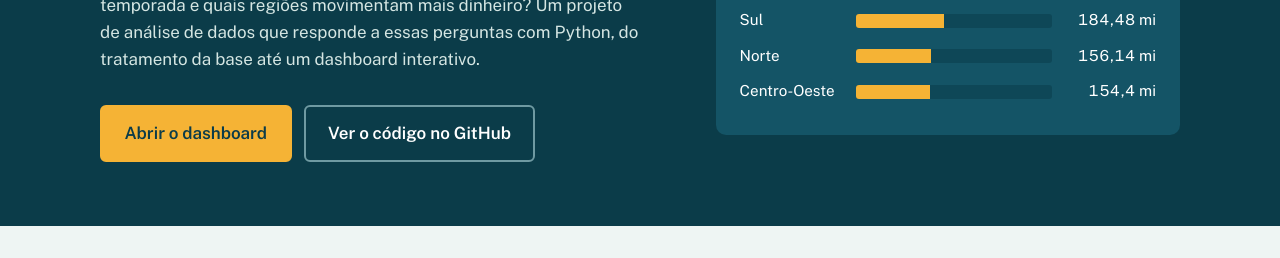
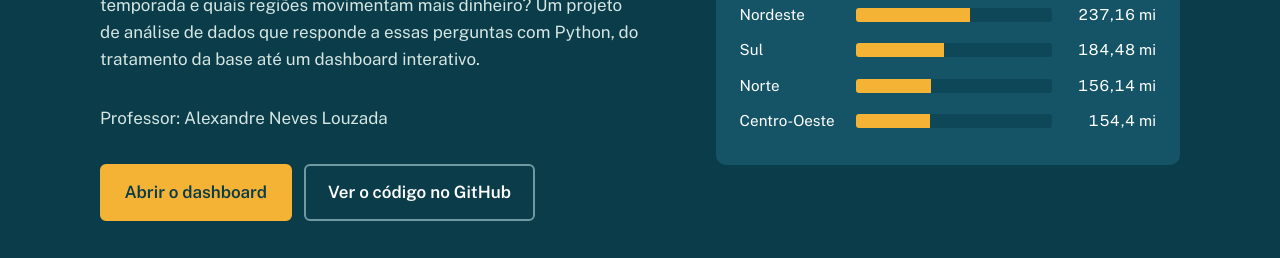
Before and after one commit to rogerg7/projeto-turismo-brasil, a plain HTML site: page index.html in a window 1280 px wide. Shown: the part 262-520 px from the top of the page. Drawn offline with nearby package versions, Linux system fonts and the light colour scheme.

Commit message:
Update index.html

```diff
--- a/index.html
+++ b/index.html
@@ -139,6 +139,7 @@
           mais dinheiro? Um projeto de análise de dados que responde a essas perguntas com Python, do
           tratamento da base até um dashboard interativo.
         </p>
+        <p>Professor: Alexandre Neves Louzada</p>
         <div class="acoes">
           <!-- TROQUE pelos seus links reais antes de entregar -->
           <a class="botao principal" href="https://turismo-brasil-rogerg7.streamlit.app/">Abrir o dashboard</a>
```
